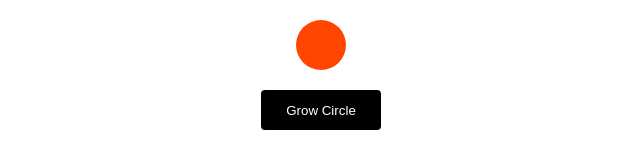
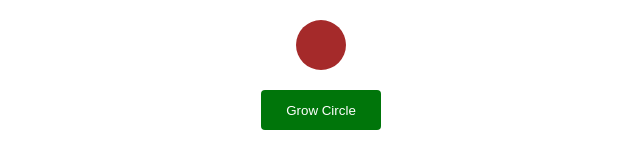
Before and after one commit to Botwe-Felix5820/software-class, a plain HTML site: page index.html in a window 1280 px wide. Shown: the whole page, without its empty margins (319-959 px from the left). Drawn offline with Linux system fonts and the light colour scheme.

Commit message:
Made changes to index and css file

```diff
--- a/index.html
+++ b/index.html
@@ -4,7 +4,7 @@
 <head>
     <meta charset="UTF-8">
     <meta name="viewport" content="width=device-width, initial-scale=1.0">
-    <title>Growing Ball</title>
+    <title>Growing Ball - Pushing to Git</title>
     <link rel="stylesheet" href="style.css">
 </head>
 
--- a/style.css
+++ b/style.css
@@ -14,14 +14,14 @@
 .circle {
     height: 50px;
     width: 50px;
-    background: orangered;
+    background: brown;
     border-radius: 50%;
     margin: 20px;
     transition: 0.5s;
 }
 
 .grow_btn {
-    background: black;
+    background: rgb(0, 117, 10);
     color: white;
     border: none;
     outline: none;
```
